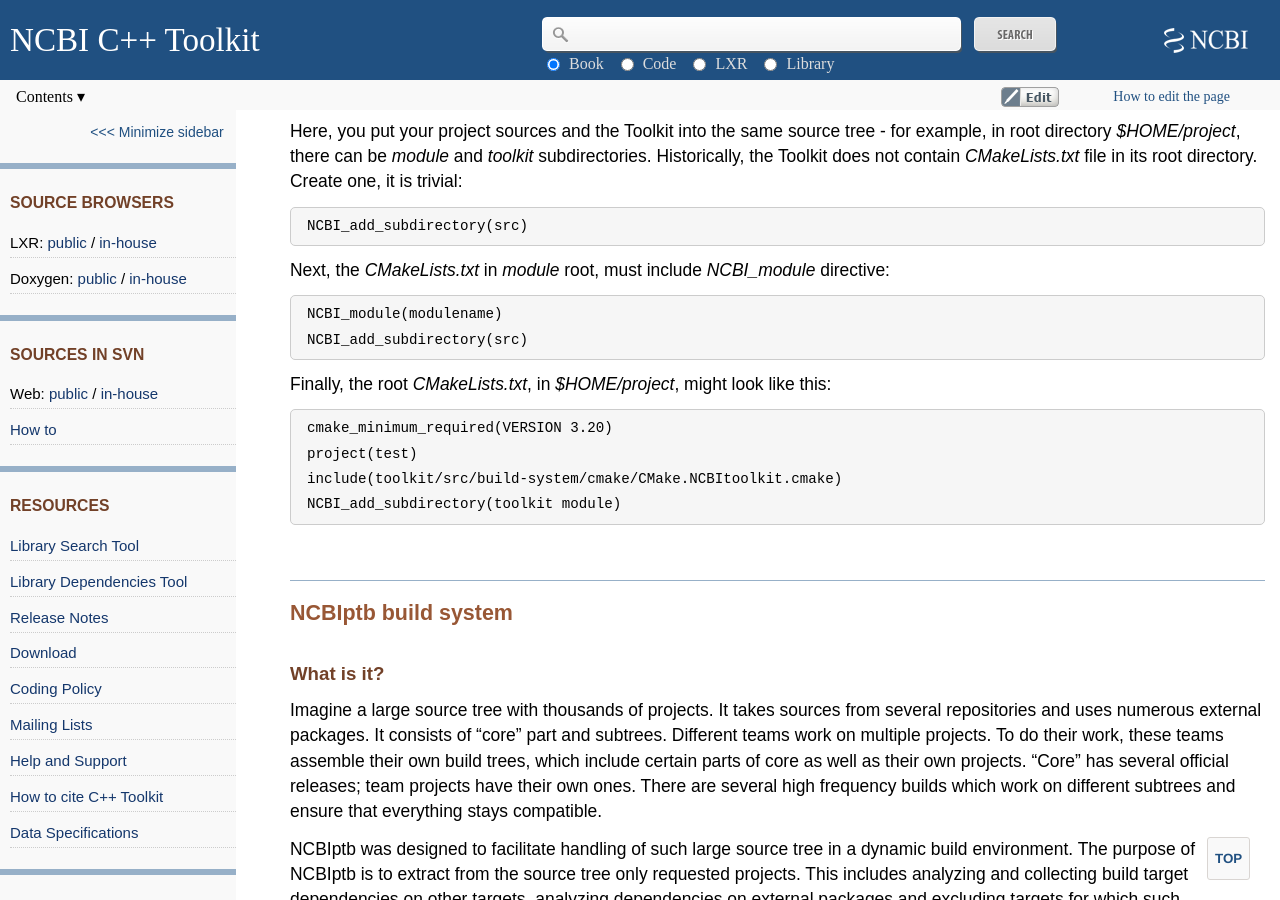
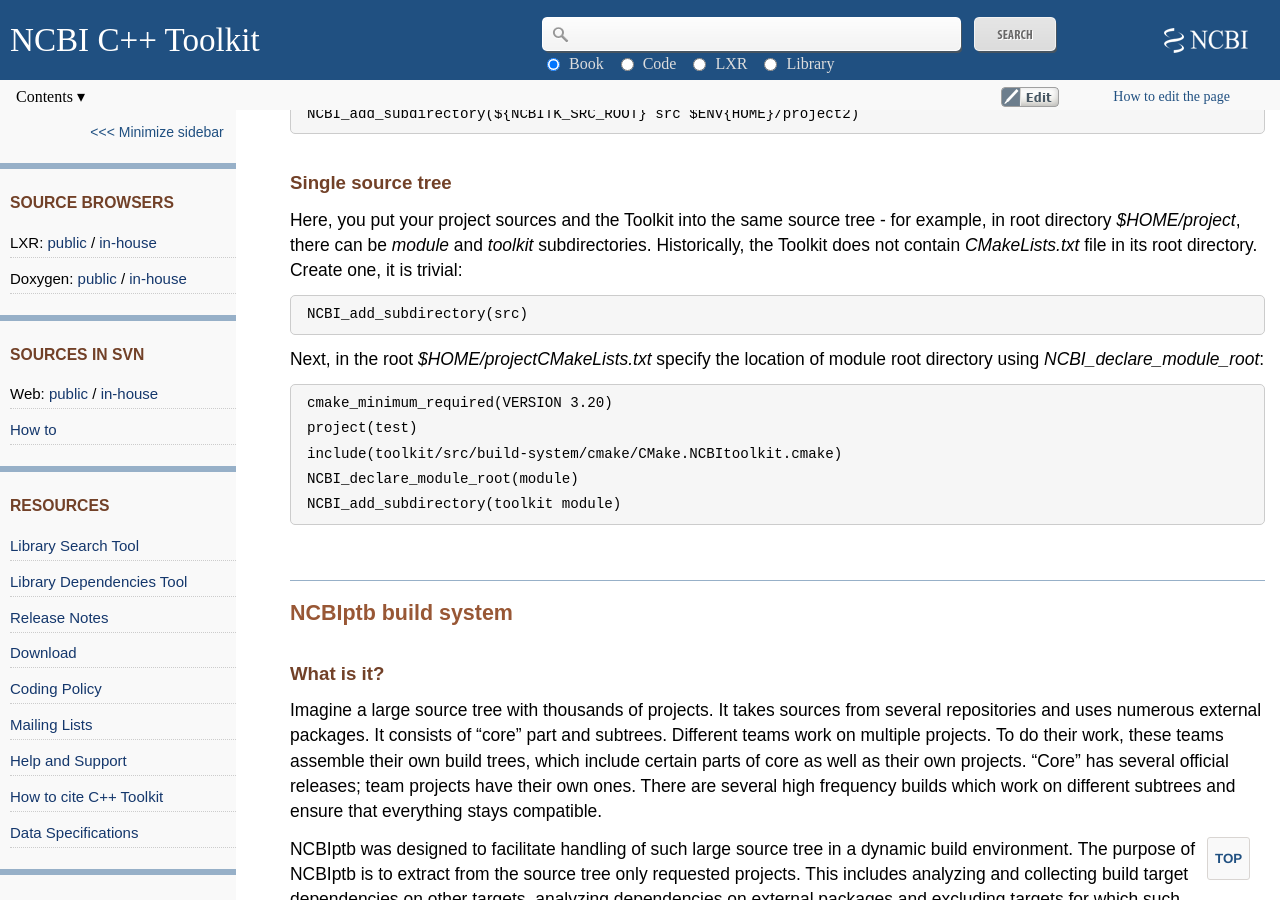
Before and after one commit to ncbi/cxx-toolkit, a Jekyll site: the page built from pages/ch_cmconfig.md, in a window 1280 px wide and 900 px high, scrolled down 7171 px. Built offline with Jekyll 4.4.1, drawn with Linux system fonts in a browser that asks for light colours; some of the changed text lies outside the part shown.

Commit message:
Update ch_cmconfig.md

```diff
--- a/pages/ch_cmconfig.md
+++ b/pages/ch_cmconfig.md
@@ -254,6 +254,10 @@
         -- include
         -- src
 
+And there is a *CMakeLists.txt* file in the root which adds *src* directory:
+
+    NCBI_add_subdirectory(src)
+
 If you like convenience of *cmake-configure* scripts, you can simply copy them from the root directory of the Toolkit and edit to point to location of the Toolkit scripts.
 For example, *cmake-configure* might look like this:
 
@@ -304,16 +308,12 @@
 
     NCBI_add_subdirectory(src)
 
-Next, the *CMakeLists.txt* in *module* root, must include *NCBI_module* directive:
-
-    NCBI_module(modulename)
-    NCBI_add_subdirectory(src)
-
-Finally, the root *CMakeLists.txt*, in *$HOME/project*, might look like this:
+Next, in the root *$HOME/projectCMakeLists.txt* specify the location of module root directory using *NCBI_declare_module_root*:
 
     cmake_minimum_required(VERSION 3.20)
     project(test)
     include(toolkit/src/build-system/cmake/CMake.NCBItoolkit.cmake)
+    NCBI_declare_module_root(module)
     NCBI_add_subdirectory(toolkit module)
 
 
```
